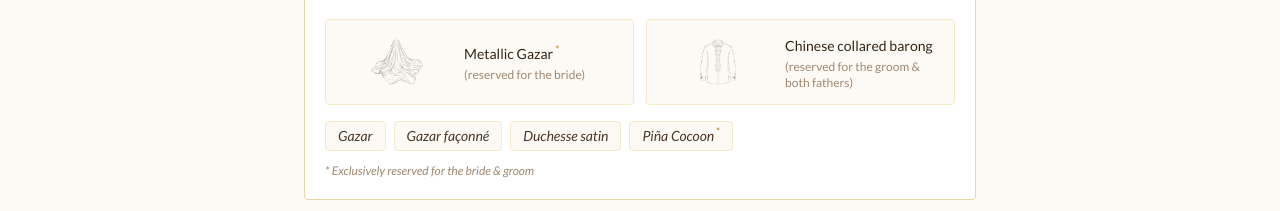
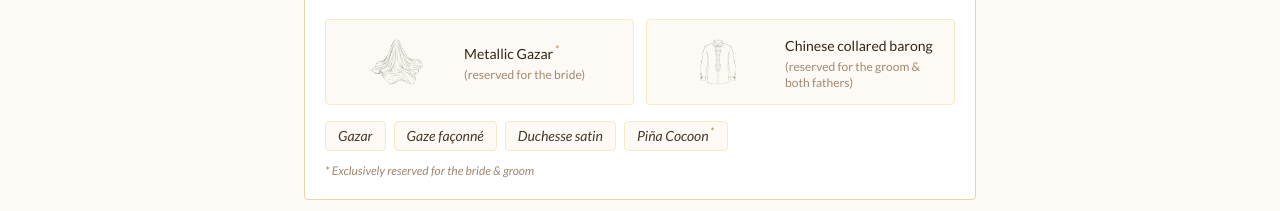
Before and after one commit to louienaraja/louie-joanna-wedding-invite, a React (Vite) app: page / in a window 1280 px wide. Shown: the part 4940-5151 px from the top of the page. Built offline with nearby package versions, Linux system fonts and the light colour scheme.

Commit message:
renamed Gazar to Gaze façonné

```diff
--- a/src/sections/WhatToWear.jsx
+++ b/src/sections/WhatToWear.jsx
@@ -66,7 +66,7 @@ const featuredReserved = [
 // Secondary restrictions — plain text pills
 const plainReserved = [
   { name: "Gazar" },
-  { name: "Gazar façonné" },
+  { name: "Gaze façonné" },
   { name: "Duchesse satin" },
   { name: "Piña Cocoon", asterisk: true },
 ];
```
